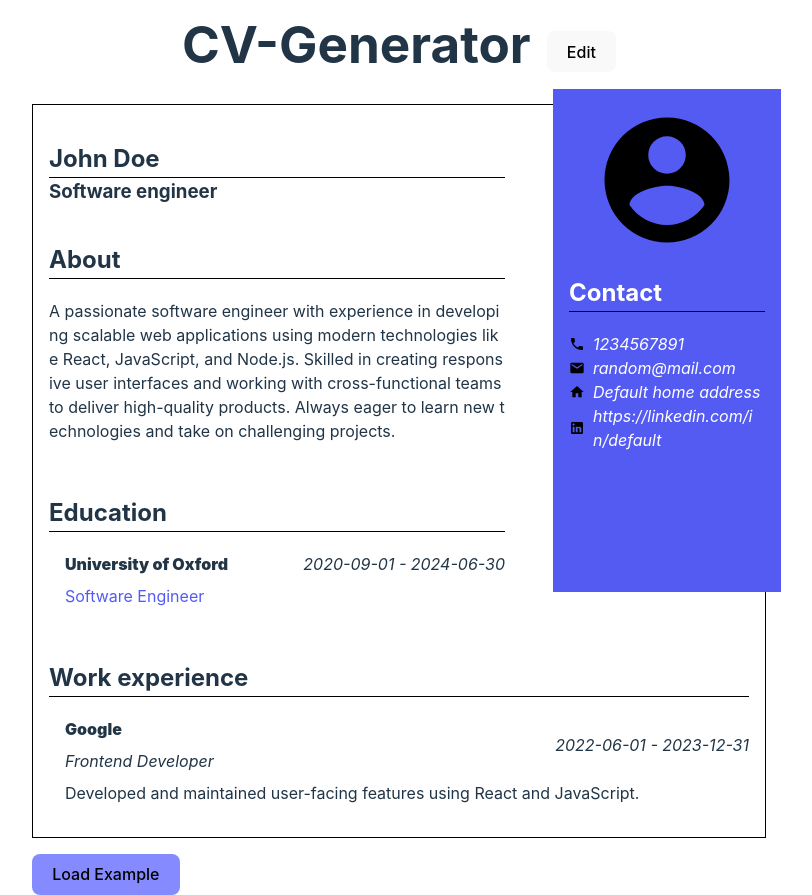
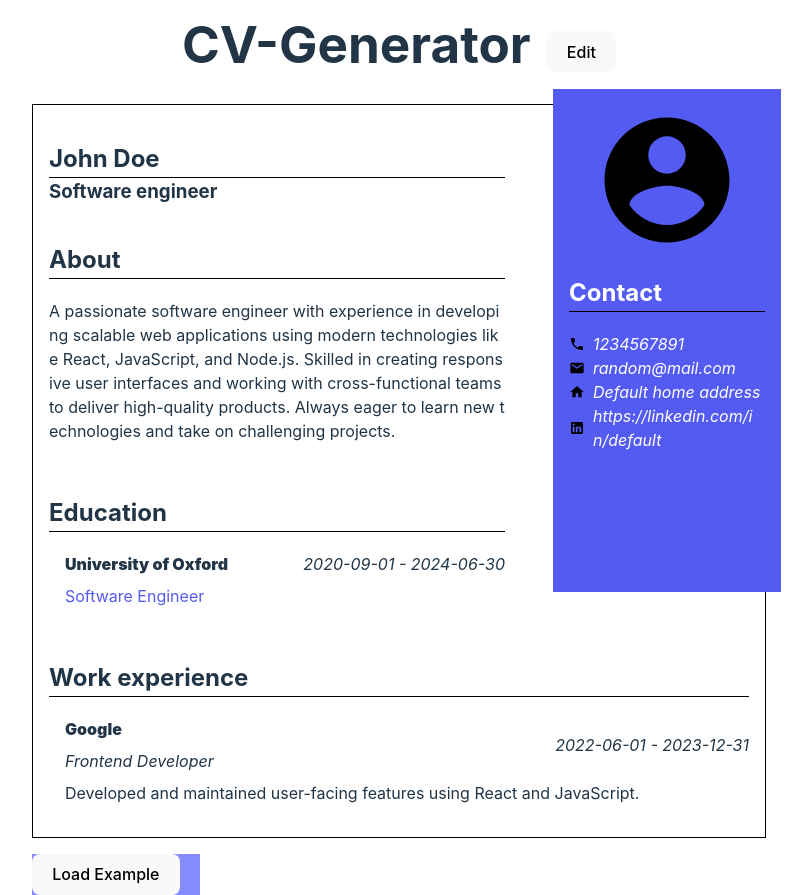
Before and after one commit to R3ndrex/CV-Generator, a React (Vite) app: page / in a window 1280 px wide. Shown: the whole page, without its empty margins (241-1053 px from the left). Built offline with nearby package versions, Linux system fonts and the light colour scheme.

Commit message:
Add load example button to container

```diff
--- a/src/App.jsx
+++ b/src/App.jsx
@@ -19,7 +19,6 @@ import UserImage from "./components/UserImage.jsx";
 import Accordion from "./components/Accordion.jsx";
 import Header from "./components/Header.jsx";
 import WorkExperienceChanger from "./components/WorkExperienceChanger.jsx";
-
 import "./App.css";
 
 export default function App() {
@@ -32,7 +31,6 @@ export default function App() {
     const [contacts, setContacts] = useState([]);
     const [education, setEducation] = useState([]);
     const [aboutText, setAboutText] = useState("");
-
     const [experience, setExperience] = useState([]);
     useEffect(() => LoadExample(), []);
 
@@ -100,10 +98,8 @@ export default function App() {
                     <Contact contacts={contacts} />
                 </aside>
             </main>
-            <div>
-                <button className="example-button" onClick={LoadExample}>
-                    Load Example
-                </button>
+            <div className="example-button">
+                <button onClick={LoadExample}>Load Example</button>
             </div>
         </>
     );
```
